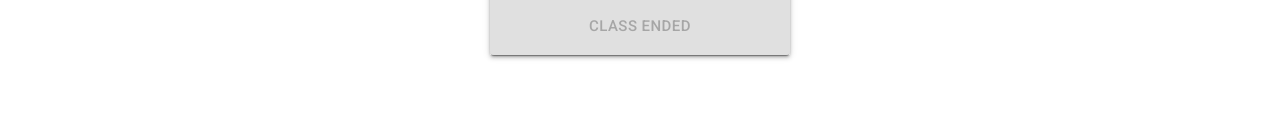
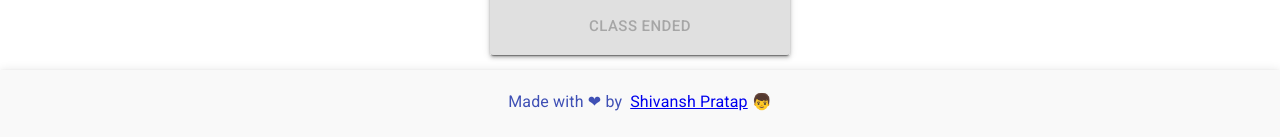
Before and after one commit to acousticclown/sviit-timetable-app, a React (Vite) app: page / in a window 1280 px wide. Shown: the part 674-811 px from the top of the page. Built offline with nearby package versions, Linux system fonts and the light colour scheme.

Commit message:
Added Footer 💄

```diff
--- a/src/components/ClassContainer.jsx
+++ b/src/components/ClassContainer.jsx
@@ -2,6 +2,7 @@ import React, { useState } from "react";
 import { Container, makeStyles, Typography } from "@material-ui/core";
 import ClassCard from "./ClassCard";
 import Navbar from "./Navbar";
+import Footer from "./Footer";
 import { lectures } from "../data/lectures";
 import getToday from "../helpers/weekDay";
 
@@ -88,6 +89,7 @@ const ClassContainer = () => {
           </div>
         )}
       </Container>
+      <Footer />
     </div>
   );
 };
--- /dev/null
+++ b/src/components/Footer.jsx
@@ -0,0 +1,69 @@
+import React from "react";
+import GitHubIcon from "@material-ui/icons/GitHub";
+import {
+  AppBar,
+  Container,
+  Toolbar,
+  Typography,
+  makeStyles,
+} from "@material-ui/core";
+
+const useStyles = makeStyles((theme) => ({
+  footer: {
+    height: 70,
+    backgroundColor: "#f9f9f9",
+    color: "#3f50b5",
+  },
+  textContainer: {
+    display: "flex",
+    flexWrap: "wrap",
+    alignItems: "center",
+    justifyContent: "center",
+  },
+  innerText: {
+    marginLeft: 8,
+    marginRight: 4,
+  },
+  flex: {
+    width: 300,
+    display: "flex",
+    alignItems: "center",
+    justifyContent: "center",
+    justifySelf: "flex-end",
+  },
+}));
+
+export default function Footer() {
+  const classes = useStyles();
+
+  return (
+    <AppBar position="static" className={classes.footer}>
+      <Container maxWidth="md">
+        <Toolbar className={classes.textContainer}>
+          <Typography
+            className={classes.mainText}
+            variant="body1"
+            color="inherit"
+          >
+            Made with ❤ by
+          </Typography>
+          <Typography>
+            <a
+              className={classes.innerText}
+              href="https://linkedin.com/in/shivanshpratap"
+              target="_blank"
+            >
+              Shivansh Pratap
+            </a>
+            <span>👦</span>
+          </Typography>
+          {/* <Typography className={classes.flex}>
+            <a href="https://github.com/acousticclown">
+              <GitHubIcon />
+            </a>
+          </Typography> */}
+        </Toolbar>
+      </Container>
+    </AppBar>
+  );
+}
```
